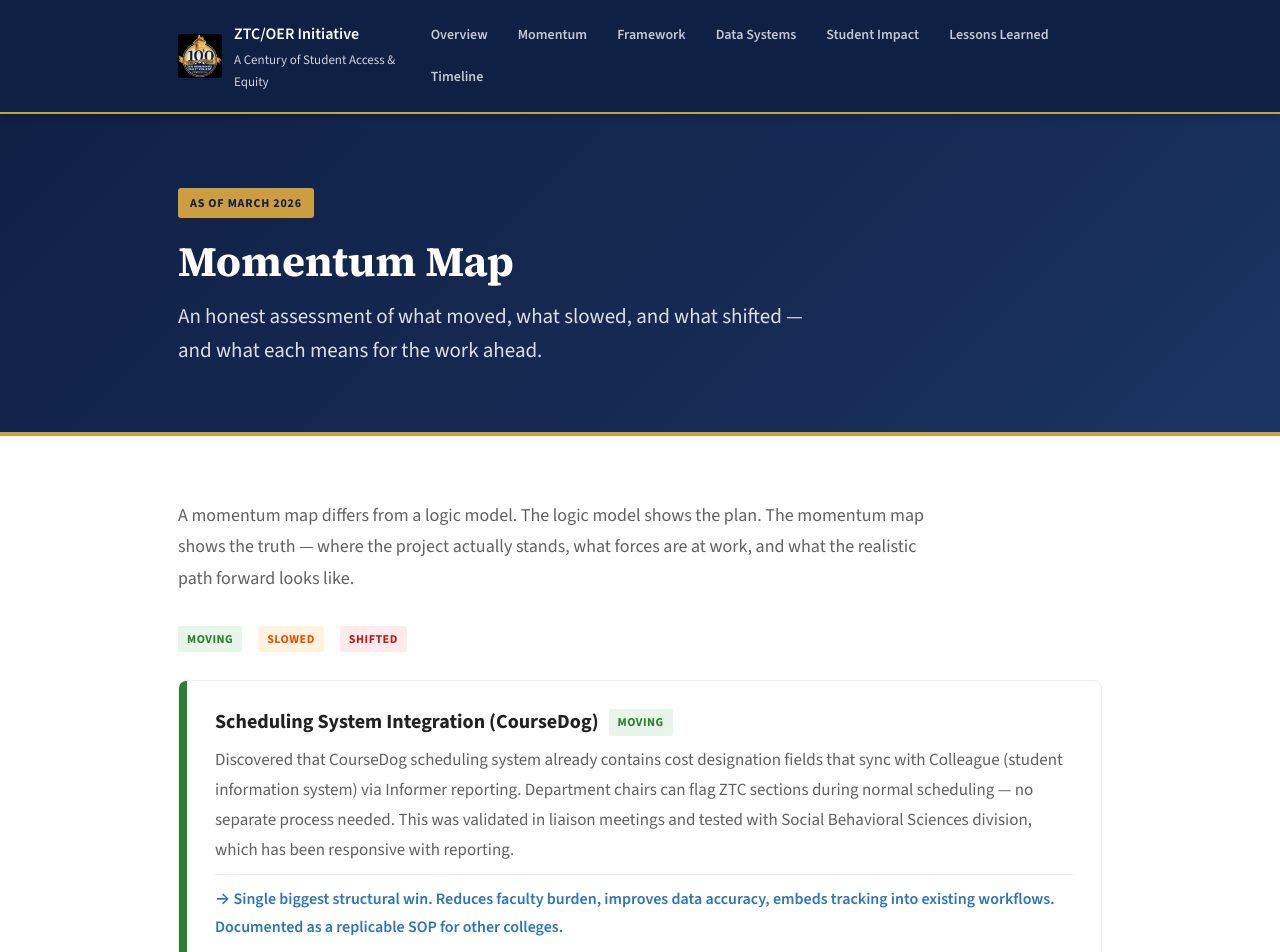
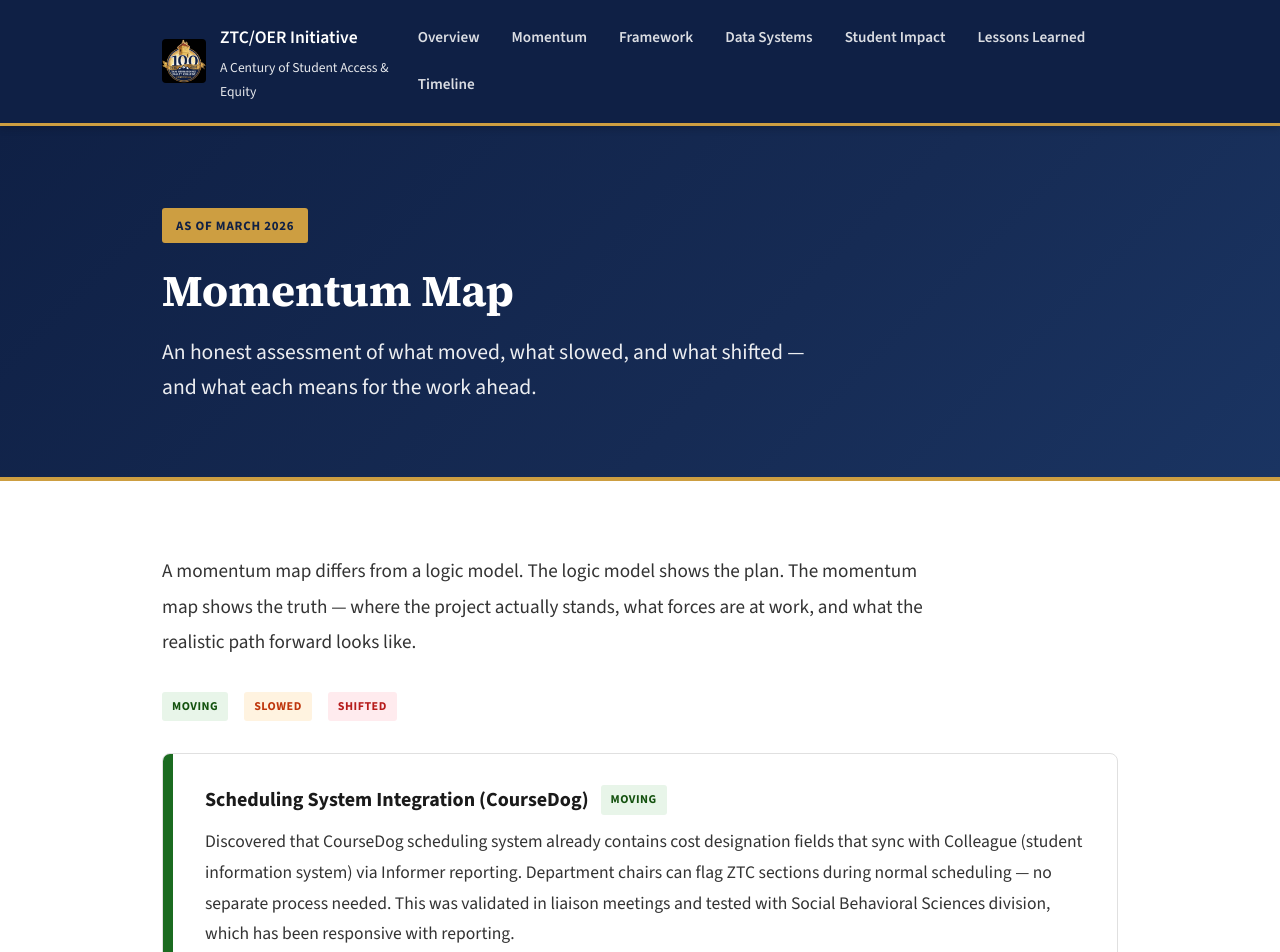
Before and after one commit to paleofatty/sbvc-oer-ztc, a Next.js app: page /momentum in a window 1280 px wide. Shown: the top 952 px of the page. Built offline with nearby package versions, Linux system fonts and the light colour scheme.

Commit message:
v6: accessibility compliance, larger fonts

```diff
--- a/app/globals.css
+++ b/app/globals.css
@@ -1,60 +1,398 @@
 @import url('https://fonts.googleapis.com/css2?family=Source+Sans+3:ital,wght@0,300;0,400;0,600;0,700;1,400&family=Source+Serif+4:opsz,wght@8..60,400;8..60,600;8..60,700&display=swap');
-:root{--sbvc-navy:#0F2045;--sbvc-blue:#2E75B6;--sbvc-light-blue:#EAF2FA;--sbvc-gold:#CD9E41;--sbvc-light-gold:#FDF6E3;--sbvc-copper:#A2662D;--sbvc-light-gold-accent:#ECBA6B;--green:#2E7D32;--green-light:#E8F5E9;--amber:#E65100;--amber-light:#FFF3E0;--red:#B71C1C;--red-light:#FFEBEE;--gray-50:#FAFAFA;--gray-100:#F5F5F5;--gray-200:#EEEEEE;--gray-300:#E0E0E0;--gray-500:#9E9E9E;--gray-700:#616161;--gray-900:#212121;--font-sans:'Source Sans 3',-apple-system,BlinkMacSystemFont,sans-serif;--font-serif:'Source Serif 4',Georgia,serif}
-*{margin:0;padding:0;box-sizing:border-box}html{scroll-behavior:smooth}
-body{font-family:var(--font-sans);font-size:18px;color:var(--gray-900);background:#fff;line-height:1.7;-webkit-font-smoothing:antialiased}
-.page-container{max-width:980px;margin:0 auto;padding:0 28px}
-.site-header{background:var(--sbvc-navy);color:#fff;position:sticky;top:0;z-index:100;box-shadow:0 2px 8px rgba(0,0,0,.2);border-bottom:2px solid var(--sbvc-gold)}
-.site-header-inner{max-width:980px;margin:0 auto;padding:16px 28px;display:flex;align-items:center;justify-content:space-between}
-.site-header .brand{display:flex;align-items:center;gap:12px;text-decoration:none;color:#fff}
-.site-header .brand-icon{width:40px;height:40px;background:var(--sbvc-gold);border-radius:6px;display:flex;align-items:center;justify-content:center;font-weight:700;font-size:15px;color:var(--sbvc-navy)}
-.site-header .brand-text{font-size:16px;font-weight:600}.site-header .brand-sub{font-size:13px;font-weight:300;opacity:.8;display:block}
-.site-nav{display:flex;gap:4px;flex-wrap:wrap}.site-nav a{color:rgba(255,255,255,.75);text-decoration:none;font-size:14px;font-weight:600;padding:7px 13px;border-radius:4px;transition:all .2s}.site-nav a:hover{color:#fff;background:rgba(255,255,255,.12)}
-.page-hero{background:linear-gradient(135deg,var(--sbvc-navy) 0%,#162b54 60%,#1a3462 100%);color:#fff;padding:72px 0 64px;border-bottom:4px solid var(--sbvc-gold)}
-.page-hero h1{font-family:var(--font-serif);font-size:42px;font-weight:700;line-height:1.2;margin-bottom:14px}
-.page-hero .subtitle{font-size:21px;font-weight:300;opacity:.85;max-width:660px;line-height:1.6}
-.page-hero .badge{display:inline-block;background:var(--sbvc-gold);color:var(--sbvc-navy);font-size:12px;font-weight:700;padding:5px 12px;border-radius:3px;letter-spacing:.8px;text-transform:uppercase;margin-bottom:18px}
-.section{padding:64px 0;border-bottom:1px solid var(--gray-200)}.section:last-child{border-bottom:none}
-.section h2{font-family:var(--font-serif);font-size:30px;font-weight:700;color:var(--sbvc-navy);margin-bottom:22px}
-.section h3{font-size:22px;font-weight:700;color:var(--gray-900);margin-bottom:14px;margin-top:36px}
-.section p{font-size:18px;color:var(--gray-700);margin-bottom:18px;max-width:760px;line-height:1.75}
-.section ul{margin:12px 0 24px 24px;max-width:760px}.section li{font-size:17px;color:var(--gray-700);margin-bottom:10px;line-height:1.65}
-.stat-row{display:grid;grid-template-columns:repeat(auto-fit,minmax(210px,1fr));gap:18px;margin:36px 0}
-.stat-card{background:var(--gray-50);border:1px solid var(--gray-200);border-radius:8px;padding:28px;text-align:center}
-.stat-card .stat-value{font-family:var(--font-serif);font-size:40px;font-weight:700;color:var(--sbvc-navy);line-height:1;margin-bottom:8px}
-.stat-card .stat-label{font-size:14px;color:var(--gray-500);font-weight:600;text-transform:uppercase;letter-spacing:.5px}
-.momentum-grid{display:flex;flex-direction:column;gap:14px;margin:28px 0}
-.momentum-item{display:grid;grid-template-columns:8px 1fr;border:1px solid var(--gray-200);border-radius:8px;overflow:hidden;background:#fff}
-.momentum-item .bar{min-height:100%}.momentum-item .bar.moving{background:var(--green)}.momentum-item .bar.slowed{background:var(--amber)}.momentum-item .bar.shifted{background:var(--red)}
-.momentum-item .content{padding:24px 28px}
-.momentum-item .content h4{font-size:20px;font-weight:700;color:var(--gray-900);margin-bottom:6px;display:flex;align-items:center;gap:10px}
-.momentum-item .content p{font-size:17px;color:var(--gray-700);margin-bottom:10px;max-width:none}
-.momentum-item .implication{font-size:16px;color:var(--sbvc-blue);font-weight:600;margin-top:10px;padding-top:10px;border-top:1px solid var(--gray-200)}
-.status-badge{font-size:12px;font-weight:700;padding:3px 9px;border-radius:3px;text-transform:uppercase;letter-spacing:.5px}
-.status-badge.moving{background:var(--green-light);color:var(--green)}.status-badge.slowed{background:var(--amber-light);color:var(--amber)}.status-badge.shifted{background:var(--red-light);color:var(--red)}
-.pillars-row{display:grid;grid-template-columns:repeat(3,1fr);gap:18px;margin:36px 0}
-.pillar-card{border:2px solid var(--gray-200);border-radius:8px;padding:32px 26px;text-align:center;transition:border-color .2s}
-.pillar-card:hover{border-color:var(--sbvc-blue)}
-.pillar-card .pillar-num{font-size:12px;font-weight:700;color:var(--sbvc-gold);text-transform:uppercase;letter-spacing:1px;margin-bottom:10px}
-.pillar-card h4{font-family:var(--font-serif);font-size:22px;font-weight:700;color:var(--sbvc-navy);margin-bottom:10px}
-.pillar-card p{font-size:16px;color:var(--gray-700);max-width:none}
-.timeline{position:relative;margin:36px 0;padding-left:36px}
-.timeline::before{content:'';position:absolute;left:12px;top:4px;bottom:4px;width:2px;background:var(--gray-300)}
-.timeline-item{position:relative;margin-bottom:32px}
-.timeline-item::before{content:'';position:absolute;left:-30px;top:7px;width:14px;height:14px;border-radius:50%;background:var(--sbvc-blue);border:2px solid #fff;box-shadow:0 0 0 2px var(--sbvc-blue)}
-.timeline-item.past::before{background:var(--gray-500);box-shadow:0 0 0 2px var(--gray-500)}
-.timeline-item.current::before{background:var(--sbvc-gold);box-shadow:0 0 0 2px var(--sbvc-gold)}
-.timeline-item .date{font-size:14px;font-weight:700;color:var(--sbvc-blue);text-transform:uppercase;letter-spacing:.5px;margin-bottom:3px}
-.timeline-item.past .date{color:var(--gray-500)}.timeline-item.current .date{color:var(--sbvc-gold)}
-.timeline-item h4{font-size:20px;font-weight:700;color:var(--gray-900);margin-bottom:5px}
-.timeline-item p{font-size:17px;color:var(--gray-700)}
-.callout{border-left:4px solid var(--sbvc-blue);background:var(--sbvc-light-blue);padding:24px 28px;border-radius:0 8px 8px 0;margin:28px 0}
-.callout.gold{border-left-color:var(--sbvc-gold);background:var(--sbvc-light-gold)}
-.callout.red{border-left-color:var(--red);background:var(--red-light)}
-.callout p{font-size:18px;color:var(--gray-900);margin-bottom:0;line-height:1.7;max-width:none}.callout strong{color:var(--sbvc-navy)}
-.findings-grid{display:grid;grid-template-columns:repeat(auto-fit,minmax(290px,1fr));gap:18px;margin:28px 0}
-.finding-card{background:var(--gray-50);border:1px solid var(--gray-200);border-radius:8px;padding:28px}
-.finding-card h4{font-size:19px;font-weight:700;color:var(--sbvc-navy);margin-bottom:10px}
-.finding-card p{font-size:16px;color:var(--gray-700);margin-bottom:0;max-width:none;line-height:1.65}
-.site-footer{background:var(--gray-100);border-top:1px solid var(--gray-200);padding:36px 0;text-align:center}
-.site-footer p{font-size:14px;color:var(--gray-500);max-width:none}
-@media(max-width:768px){.site-header-inner{flex-direction:column;gap:12px}.site-nav{justify-content:center}.page-hero h1{font-size:32px}.page-hero .subtitle{font-size:18px}.pillars-row{grid-template-columns:1fr}.stat-row{grid-template-columns:repeat(2,1fr)}.section h2{font-size:26px}body{font-size:17px}}
+
+:root {
+  --sbvc-navy: #0F2045;
+  --sbvc-blue: #2E75B6;
+  --sbvc-light-blue: #EAF2FA;
+  --sbvc-gold: #CD9E41;
+  --sbvc-light-gold: #FDF6E3;
+  --sbvc-copper: #A2662D;
+  --sbvc-light-gold-accent: #ECBA6B;
+  --green: #1B6B20;
+  --green-light: #E8F5E9;
+  --green-text: #14520F;
+  --amber: #BF360C;
+  --amber-light: #FFF3E0;
+  --red: #B71C1C;
+  --red-light: #FFEBEE;
+  --gray-50: #FAFAFA;
+  --gray-100: #F5F5F5;
+  --gray-200: #E0E0E0;
+  --gray-300: #BDBDBD;
+  --gray-600: #4A4A4A;
+  --gray-800: #333333;
+  --gray-900: #1A1A1A;
+  --font-sans: 'Source Sans 3', -apple-system, BlinkMacSystemFont, sans-serif;
+  --font-serif: 'Source Serif 4', Georgia, serif;
+}
+
+/* ===== RESET & BASE ===== */
+*, *::before, *::after { margin: 0; padding: 0; box-sizing: border-box; }
+html { scroll-behavior: smooth; font-size: 100%; }
+
+body {
+  font-family: var(--font-sans);
+  font-size: 1.25rem;
+  color: var(--gray-900);
+  background: #fff;
+  line-height: 1.8;
+  -webkit-font-smoothing: antialiased;
+}
+
+/* ===== ACCESSIBILITY: Skip Nav ===== */
+.skip-nav {
+  position: absolute;
+  left: -9999px;
+  top: 0;
+  z-index: 999;
+  background: var(--sbvc-gold);
+  color: var(--sbvc-navy);
+  padding: 12px 24px;
+  font-size: 1rem;
+  font-weight: 700;
+  text-decoration: none;
+  border-radius: 0 0 4px 0;
+}
+.skip-nav:focus {
+  left: 0;
+}
+
+/* ===== ACCESSIBILITY: Focus States ===== */
+a:focus-visible, button:focus-visible, [tabindex]:focus-visible {
+  outline: 3px solid var(--sbvc-gold);
+  outline-offset: 2px;
+}
+
+/* ===== LAYOUT ===== */
+.page-container { max-width: 1020px; margin: 0 auto; padding: 0 32px; }
+
+/* ===== HEADER ===== */
+.site-header {
+  background: var(--sbvc-navy);
+  color: #fff;
+  position: sticky;
+  top: 0;
+  z-index: 100;
+  box-shadow: 0 2px 8px rgba(0,0,0,.2);
+  border-bottom: 3px solid var(--sbvc-gold);
+}
+.site-header-inner {
+  max-width: 1020px;
+  margin: 0 auto;
+  padding: 16px 32px;
+  display: flex;
+  align-items: center;
+  justify-content: space-between;
+}
+.site-header .brand {
+  display: flex;
+  align-items: center;
+  gap: 14px;
+  text-decoration: none;
+  color: #fff;
+}
+.site-header .brand-text { font-size: 1.1rem; font-weight: 600; }
+.site-header .brand-sub { font-size: 0.85rem; font-weight: 300; opacity: 0.9; display: block; }
+
+.site-nav { display: flex; gap: 4px; flex-wrap: wrap; }
+.site-nav a {
+  color: rgba(255,255,255,0.85);
+  text-decoration: none;
+  font-size: 0.95rem;
+  font-weight: 600;
+  padding: 8px 14px;
+  border-radius: 4px;
+  transition: all 0.2s;
+}
+.site-nav a:hover, .site-nav a:focus { color: #fff; background: rgba(255,255,255,0.15); }
+
+/* ===== HERO ===== */
+.page-hero {
+  background: linear-gradient(135deg, var(--sbvc-navy) 0%, #162b54 60%, #1a3462 100%);
+  color: #fff;
+  padding: 80px 0 72px;
+  border-bottom: 4px solid var(--sbvc-gold);
+}
+.page-hero h1 {
+  font-family: var(--font-serif);
+  font-size: 2.75rem;
+  font-weight: 700;
+  line-height: 1.25;
+  margin-bottom: 16px;
+}
+.page-hero .subtitle {
+  font-size: 1.35rem;
+  font-weight: 300;
+  opacity: 0.92;
+  max-width: 680px;
+  line-height: 1.65;
+}
+.page-hero .badge {
+  display: inline-block;
+  background: var(--sbvc-gold);
+  color: var(--sbvc-navy);
+  font-size: 0.8rem;
+  font-weight: 700;
+  padding: 6px 14px;
+  border-radius: 3px;
+  letter-spacing: 0.8px;
+  text-transform: uppercase;
+  margin-bottom: 20px;
+}
+
+/* ===== SECTIONS ===== */
+.section { padding: 72px 0; border-bottom: 1px solid var(--gray-200); }
+.section:last-child { border-bottom: none; }
+
+.section h2 {
+  font-family: var(--font-serif);
+  font-size: 2rem;
+  font-weight: 700;
+  color: var(--sbvc-navy);
+  margin-bottom: 24px;
+}
+.section h3 {
+  font-size: 1.4rem;
+  font-weight: 700;
+  color: var(--gray-900);
+  margin-bottom: 16px;
+  margin-top: 40px;
+}
+.section p {
+  font-size: 1.2rem;
+  color: var(--gray-800);
+  margin-bottom: 20px;
+  max-width: 780px;
+  line-height: 1.85;
+}
+.section ul { margin: 16px 0 28px 28px; max-width: 780px; }
+.section li {
+  font-size: 1.15rem;
+  color: var(--gray-800);
+  margin-bottom: 12px;
+  line-height: 1.75;
+}
+
+/* ===== STAT CARDS ===== */
+.stat-row {
+  display: grid;
+  grid-template-columns: repeat(auto-fit, minmax(220px, 1fr));
+  gap: 20px;
+  margin: 40px 0;
+}
+.stat-card {
+  background: var(--gray-50);
+  border: 1px solid var(--gray-200);
+  border-radius: 8px;
+  padding: 32px;
+  text-align: center;
+}
+.stat-card .stat-value {
+  font-family: var(--font-serif);
+  font-size: 2.75rem;
+  font-weight: 700;
+  color: var(--sbvc-navy);
+  line-height: 1;
+  margin-bottom: 10px;
+}
+.stat-card .stat-label {
+  font-size: 0.9rem;
+  color: var(--gray-600);
+  font-weight: 600;
+  text-transform: uppercase;
+  letter-spacing: 0.5px;
+}
+
+/* ===== MOMENTUM ITEMS ===== */
+.momentum-grid { display: flex; flex-direction: column; gap: 16px; margin: 32px 0; }
+.momentum-item {
+  display: grid;
+  grid-template-columns: 10px 1fr;
+  border: 1px solid var(--gray-200);
+  border-radius: 8px;
+  overflow: hidden;
+  background: #fff;
+}
+.momentum-item .bar { min-height: 100%; }
+.momentum-item .bar.moving { background: var(--green); }
+.momentum-item .bar.slowed { background: var(--amber); }
+.momentum-item .bar.shifted { background: var(--red); }
+
+.momentum-item .content { padding: 28px 32px; }
+.momentum-item .content h4 {
+  font-size: 1.25rem;
+  font-weight: 700;
+  color: var(--gray-900);
+  margin-bottom: 8px;
+  display: flex;
+  align-items: center;
+  gap: 12px;
+  flex-wrap: wrap;
+}
+.momentum-item .content p {
+  font-size: 1.1rem;
+  color: var(--gray-800);
+  margin-bottom: 12px;
+  max-width: none;
+  line-height: 1.75;
+}
+.momentum-item .implication {
+  font-size: 1.05rem;
+  color: var(--sbvc-blue);
+  font-weight: 600;
+  margin-top: 12px;
+  padding-top: 12px;
+  border-top: 1px solid var(--gray-200);
+  line-height: 1.6;
+}
+
+.status-badge {
+  font-size: 0.75rem;
+  font-weight: 700;
+  padding: 4px 10px;
+  border-radius: 3px;
+  text-transform: uppercase;
+  letter-spacing: 0.5px;
+}
+.status-badge.moving { background: var(--green-light); color: var(--green-text); }
+.status-badge.slowed { background: var(--amber-light); color: var(--amber); }
+.status-badge.shifted { background: var(--red-light); color: var(--red); }
+
+/* ===== PILLARS ===== */
+.pillars-row { display: grid; grid-template-columns: repeat(3, 1fr); gap: 20px; margin: 40px 0; }
+.pillar-card {
+  border: 2px solid var(--gray-200);
+  border-radius: 8px;
+  padding: 36px 28px;
+  text-align: center;
+  transition: border-color 0.2s;
+}
+.pillar-card:hover, .pillar-card:focus-within { border-color: var(--sbvc-blue); }
+.pillar-card .pillar-num {
+  font-size: 0.8rem;
+  font-weight: 700;
+  color: var(--sbvc-copper);
+  text-transform: uppercase;
+  letter-spacing: 1px;
+  margin-bottom: 12px;
+}
+.pillar-card h4 {
+  font-family: var(--font-serif);
+  font-size: 1.4rem;
+  font-weight: 700;
+  color: var(--sbvc-navy);
+  margin-bottom: 12px;
+}
+.pillar-card p { font-size: 1.05rem; color: var(--gray-800); max-width: none; line-height: 1.7; }
+
+/* ===== TIMELINE ===== */
+.timeline { position: relative; margin: 40px 0; padding-left: 40px; }
+.timeline::before {
+  content: '';
+  position: absolute;
+  left: 13px;
+  top: 4px;
+  bottom: 4px;
+  width: 3px;
+  background: var(--gray-300);
+}
+.timeline-item { position: relative; margin-bottom: 36px; }
+.timeline-item::before {
+  content: '';
+  position: absolute;
+  left: -33px;
+  top: 8px;
+  width: 16px;
+  height: 16px;
+  border-radius: 50%;
+  background: var(--sbvc-blue);
+  border: 3px solid #fff;
+  box-shadow: 0 0 0 2px var(--sbvc-blue);
+}
+.timeline-item.past::before { background: var(--gray-300); box-shadow: 0 0 0 2px var(--gray-300); }
+.timeline-item.current::before { background: var(--sbvc-gold); box-shadow: 0 0 0 2px var(--sbvc-gold); }
+.timeline-item .date {
+  font-size: 0.9rem;
+  font-weight: 700;
+  color: var(--sbvc-blue);
+  text-transform: uppercase;
+  letter-spacing: 0.5px;
+  margin-bottom: 4px;
+}
+.timeline-item.past .date { color: var(--gray-600); }
+.timeline-item.current .date { color: var(--sbvc-copper); }
+.timeline-item h4 { font-size: 1.25rem; font-weight: 700; color: var(--gray-900); margin-bottom: 6px; }
+.timeline-item p { font-size: 1.1rem; color: var(--gray-800); line-height: 1.7; }
+
+/* ===== CALLOUTS ===== */
+.callout {
+  border-left: 5px solid var(--sbvc-blue);
+  background: var(--sbvc-light-blue);
+  padding: 28px 32px;
+  border-radius: 0 8px 8px 0;
+  margin: 32px 0;
+}
+.callout.gold { border-left-color: var(--sbvc-gold); background: var(--sbvc-light-gold); }
+.callout.red { border-left-color: var(--red); background: var(--red-light); }
+.callout p {
+  font-size: 1.15rem;
+  color: var(--gray-900);
+  margin-bottom: 0;
+  line-height: 1.8;
+  max-width: none;
+}
+.callout strong { color: var(--sbvc-navy); }
+
+/* ===== FINDING CARDS ===== */
+.findings-grid { display: grid; grid-template-columns: repeat(auto-fit, minmax(300px, 1fr)); gap: 20px; margin: 32px 0; }
+.finding-card {
+  background: var(--gray-50);
+  border: 1px solid var(--gray-200);
+  border-radius: 8px;
+  padding: 32px;
+}
+.finding-card h4 { font-size: 1.2rem; font-weight: 700; color: var(--sbvc-navy); margin-bottom: 12px; }
+.finding-card p { font-size: 1.05rem; color: var(--gray-800); margin-bottom: 0; max-width: none; line-height: 1.7; }
+
+/* ===== FOOTER ===== */
+.site-footer {
+  background: var(--gray-100);
+  border-top: 1px solid var(--gray-200);
+  padding: 40px 0;
+  text-align: center;
+}
+.site-footer p { font-size: 0.9rem; color: var(--gray-600); max-width: none; }
+
+/* ===== RESPONSIVE ===== */
+@media (max-width: 768px) {
+  .site-header-inner { flex-direction: column; gap: 12px; }
+  .site-nav { justify-content: center; }
+  .page-hero h1 { font-size: 2rem; }
+  .page-hero .subtitle { font-size: 1.15rem; }
+  .pillars-row { grid-template-columns: 1fr; }
+  .stat-row { grid-template-columns: repeat(2, 1fr); }
+  .section h2 { font-size: 1.7rem; }
+  .section p { font-size: 1.1rem; }
+  body { font-size: 1.15rem; }
+  .page-container { padding: 0 20px; }
+}
+
+/* ===== ACCESSIBILITY: Reduced Motion ===== */
+@media (prefers-reduced-motion: reduce) {
+  *, *::before, *::after {
+    animation-duration: 0.01ms !important;
+    animation-iteration-count: 1 !important;
+    transition-duration: 0.01ms !important;
+    scroll-behavior: auto !important;
+  }
+}
+
+/* ===== ACCESSIBILITY: High Contrast ===== */
+@media (prefers-contrast: high) {
+  .momentum-item { border-width: 2px; border-color: var(--gray-900); }
+  .callout { border-left-width: 6px; }
+  .stat-card { border-width: 2px; }
+  .finding-card { border-width: 2px; }
+  .pillar-card { border-width: 3px; }
+  a { text-decoration: underline; }
+}
--- a/app/layout.js
+++ b/app/layout.js
@@ -10,16 +10,17 @@ export default function RootLayout({ children }) {
   return (
     <html lang="en">
       <body>
-        <header className="site-header">
+        <a href="#main-content" className="skip-nav">Skip to main content</a>
+        <header className="site-header" role="banner">
           <div className="site-header-inner">
-            <Link href="/" className="brand">
-              <img src="/centennial-logo.png" alt="SBVC Centennial" style={{width: '44px', height: '44px', borderRadius: '4px'}} />
+            <Link href="/" className="brand" aria-label="SBVC ZTC/OER Initiative - Home">
+              <img src="/centennial-logo.png" alt="SBVC Centennial 1926-2026" style={{width: '44px', height: '44px', borderRadius: '4px'}} />
               <div>
                 <span className="brand-text">ZTC/OER Initiative</span>
                 <span className="brand-sub">A Century of Student Access &amp; Equity</span>
               </div>
             </Link>
-            <nav className="site-nav">
+            <nav className="site-nav" aria-label="Main navigation">
               <Link href="/">Overview</Link>
               <Link href="/momentum">Momentum</Link>
               <Link href="/framework">Framework</Link>
@@ -30,10 +31,12 @@ export default function RootLayout({ children }) {
             </nav>
           </div>
         </header>
-        {children}
-        <footer className="site-footer">
+        <main id="main-content" role="main">
+          {children}
+        </main>
+        <footer className="site-footer" role="contentinfo">
           <div className="page-container">
-            <img src="/centennial-logo.png" alt="SBVC Centennial 1926-2026" style={{width: '64px', height: '64px', marginBottom: '12px', opacity: 0.8}} />
+            <img src="/centennial-logo.png" alt="" style={{width: '64px', height: '64px', marginBottom: '12px', opacity: 0.8}} aria-hidden="true" />
             <p>San Bernardino Valley College &middot; <em>100 Years of Excellence</em> &middot; 1926&ndash;2026</p>
             <p style={{marginTop: '4px', fontSize: '12px'}}>ZTC/OER Initiative &middot; Leading from the Middle Academy II &middot; A project of the Office of Instruction</p>
           </div>
```
